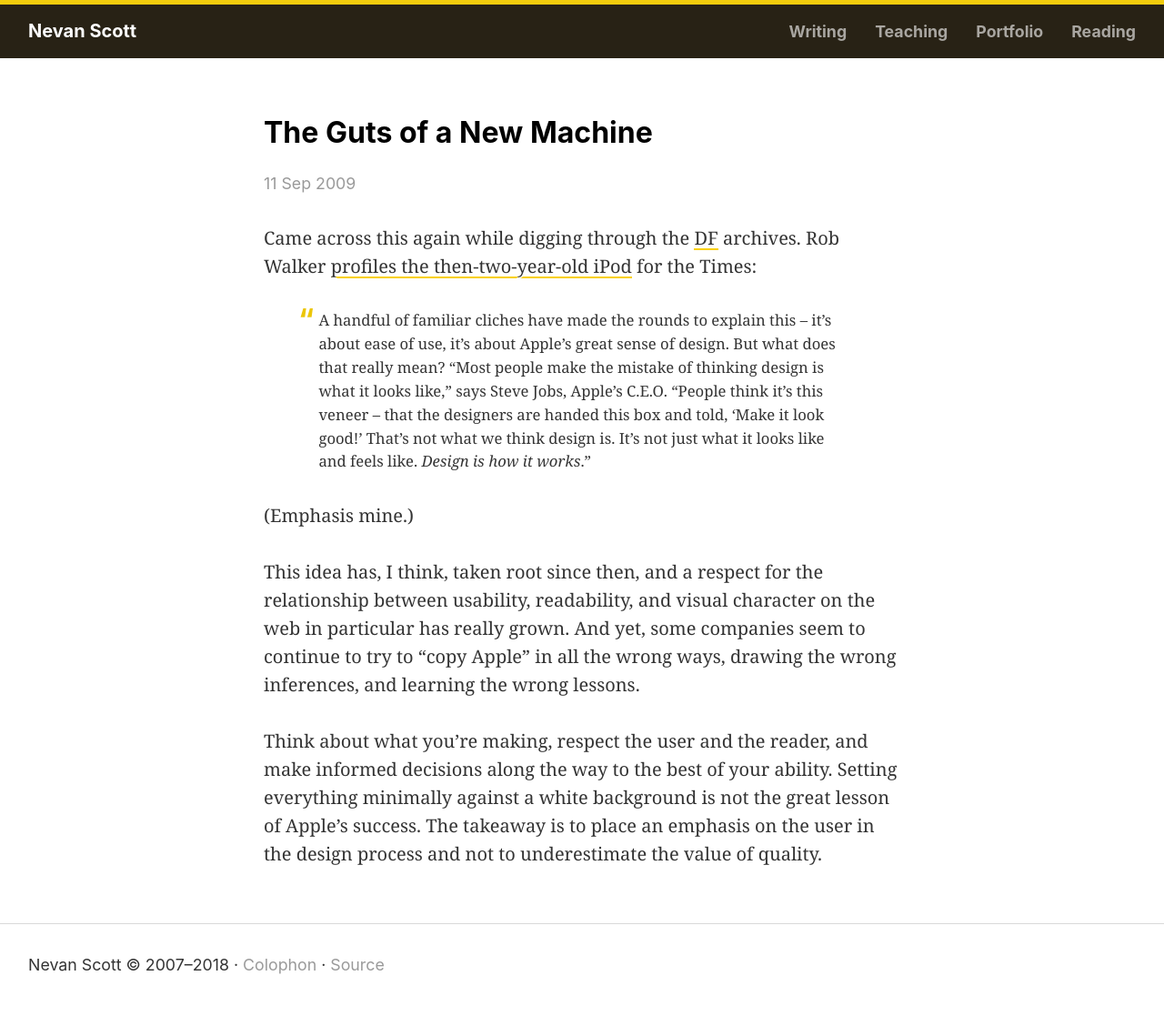
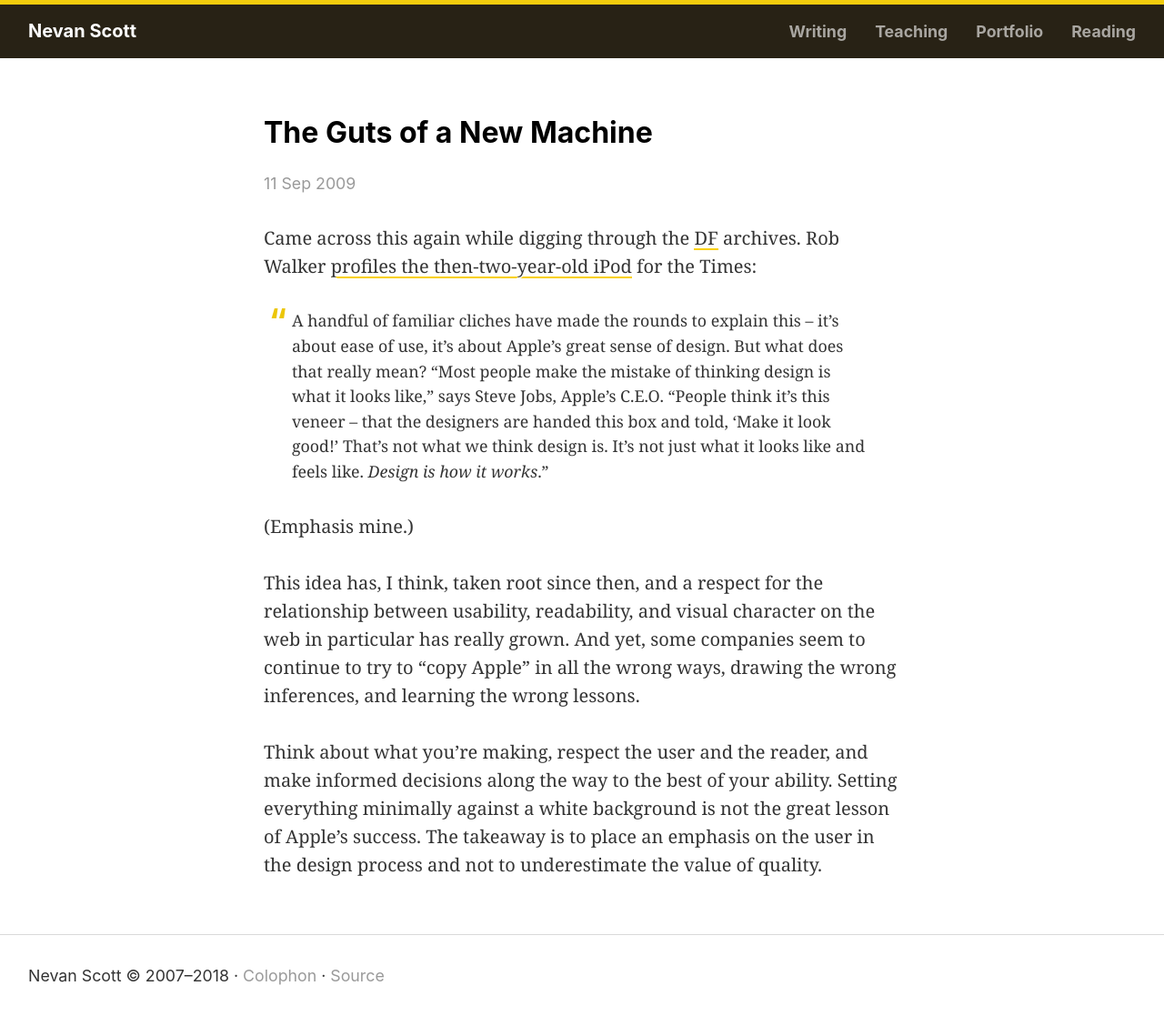
Before and after one commit to nevanscott/nevanscott.github.io, a Jekyll site: the page built from _posts/journal/2009-09-11-guts.md, in a window 1280 px wide. Shown: the whole page at 91% size. Built offline with Jekyll 4.4.1, drawn with Linux system fonts in a browser that asks for light colours.

Commit message:
Blockquote style fixes

```diff
--- a/_sass/base.scss
+++ b/_sass/base.scss
@@ -97,11 +97,11 @@ dd {
 blockquote {
   box-sizing: border-box;
   font-family: var(--font-family-text);
-  font-size: smaller;
+  font-size: var(--font-size-scale-300);
   margin-left: 0;
   margin-right: 0;
-  padding-left: var(--type-space-500);
-  padding-right: var(--type-space-500);
+  padding-left: var(--type-space-400);
+  padding-right: var(--type-space-400);
   &:before {
     color: var(--brand-text-color);
     content: '“';
@@ -115,7 +115,6 @@ blockquote {
   }
   blockquote {
     border-left: 1px solid var(--brand-stroke-color);
-    font-size: 1em;
     margin-left: var(--type-space-400);
     margin-right: var(--type-space-400);
     padding-left: var(--type-space-400);
--- a/_sass/globals/_typography.scss
+++ b/_sass/globals/_typography.scss
@@ -20,7 +20,7 @@
   --font-size-base: var(--font-size);
   --font-size-text: var(--font-size);
   --font-size-title: var(--font-size-scale-500);
-  --font-size-decorative: var(--font-size-scale-800);
+  --font-size-decorative: var(--font-size-scale-900);
   --font-size-heading: var(--font-size-scale-500);
   --font-size-subhead: var(--font-size-scale-300);
   --font-size-caption: var(--font-size-scale-300);
```
